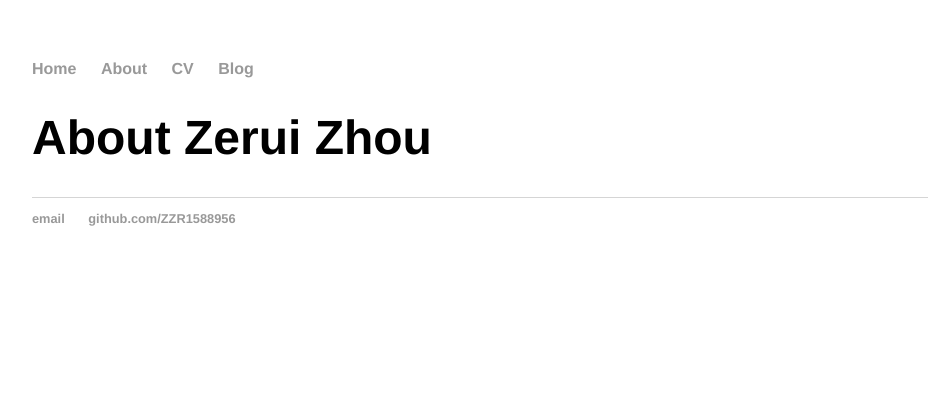
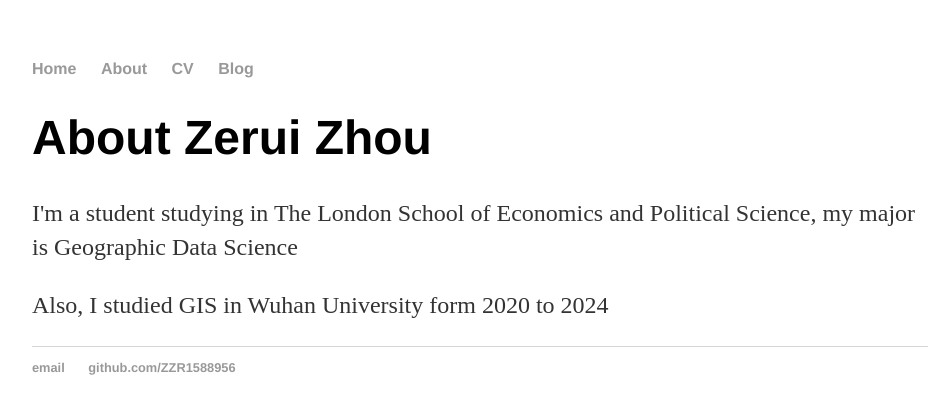
Before and after one commit to ZZR1588956/ZZR1588956.github.io, a Jekyll site: the page built from about/index.html, in a window 1280 px wide. Shown: the top 414 px of the page, without its empty margins (160-1106 px from the left). Built offline with Jekyll 4.4.1, drawn with Linux system fonts in a browser that asks for light colours.

Commit message:
Update index.html

```diff
--- a/about/index.html
+++ b/about/index.html
@@ -3,3 +3,5 @@ layout: default
 title: About Zerui Zhou
 ---
 	<h1>{{ page.title }}</h1>
+	<p>I'm a student studying in The London School of Economics and Political Science, my major is Geographic Data Science</p>
+	<p>Also, I studied GIS in Wuhan University form 2020 to 2024</p>
```
